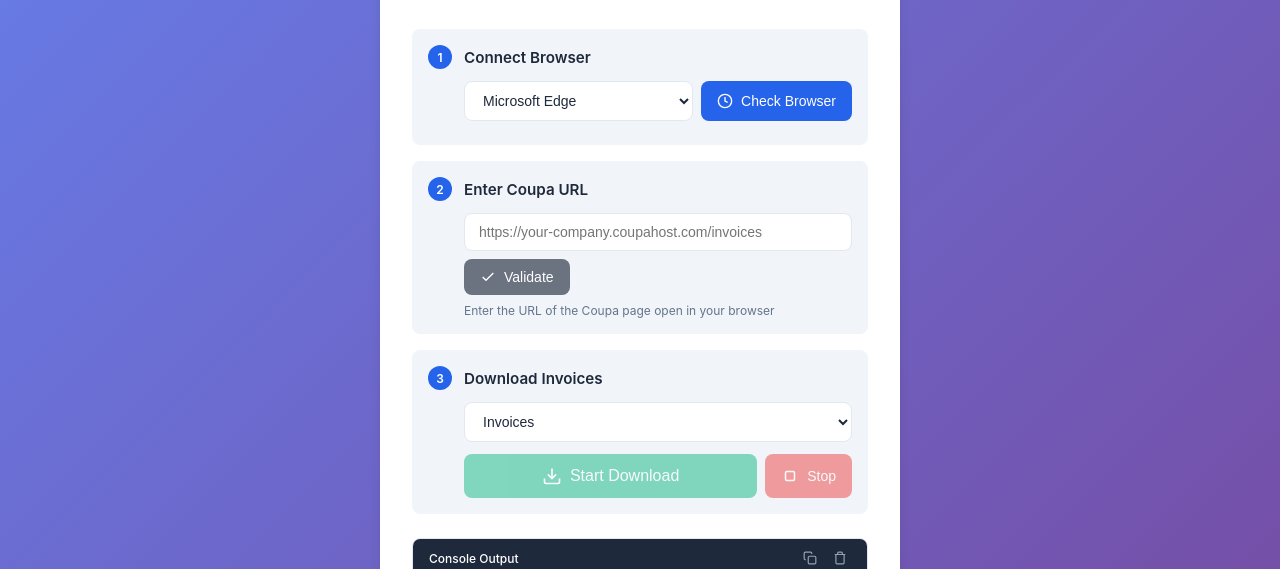
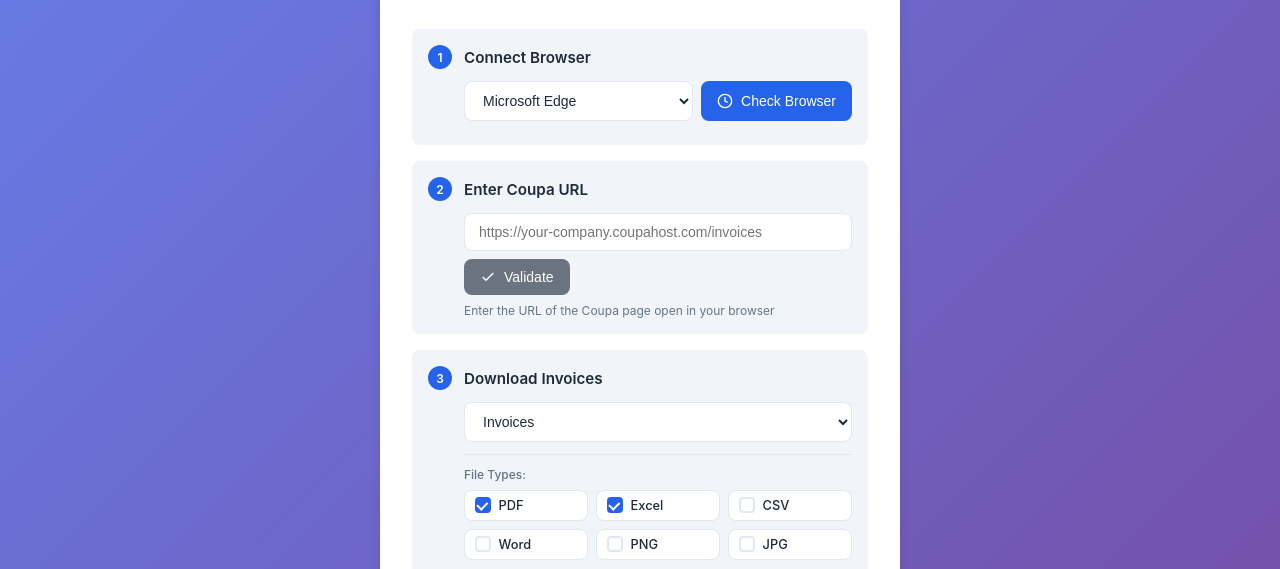
Before and after one commit to stacked-house/coupahost-invoice-downloader, an Electron app: page Code/Frontend/frontend/index.html in a window 1280 px wide. Shown: the part 193-762 px from the top of the page. Drawn offline with Linux system fonts and the light colour scheme.

Commit message:
added file type selector

```diff
--- a/Code/Frontend/frontend/index.html
+++ b/Code/Frontend/frontend/index.html
@@ -88,6 +88,43 @@
               <option value="Download_Invoice_Lines.json">Invoice Lines</option>
             </select>
           </div>
+
+          <div class="file-types-section">
+            <label class="file-types-label">File Types:</label>
+            <div class="file-types-grid">
+              <label class="file-type-checkbox">
+                <input type="checkbox" name="filetype" value="pdf" checked>
+                <span class="checkmark"></span>
+                <span class="file-ext">PDF</span>
+              </label>
+              <label class="file-type-checkbox">
+                <input type="checkbox" name="filetype" value="xlsx" checked>
+                <span class="checkmark"></span>
+                <span class="file-ext">Excel</span>
+              </label>
+              <label class="file-type-checkbox">
+                <input type="checkbox" name="filetype" value="csv">
+                <span class="checkmark"></span>
+                <span class="file-ext">CSV</span>
+              </label>
+              <label class="file-type-checkbox">
+                <input type="checkbox" name="filetype" value="docx">
+                <span class="checkmark"></span>
+                <span class="file-ext">Word</span>
+              </label>
+              <label class="file-type-checkbox">
+                <input type="checkbox" name="filetype" value="png">
+                <span class="checkmark"></span>
+                <span class="file-ext">PNG</span>
+              </label>
+              <label class="file-type-checkbox">
+                <input type="checkbox" name="filetype" value="jpg">
+                <span class="checkmark"></span>
+                <span class="file-ext">JPG</span>
+              </label>
+            </div>
+          </div>
+
           <div class="action-buttons">
             <button id="download-btn" class="btn btn-success btn-large" disabled>
               <svg width="20" height="20" viewBox="0 0 24 24" fill="none" stroke="currentColor" stroke-width="2">
--- a/Code/Frontend/frontend/preload.js
+++ b/Code/Frontend/frontend/preload.js
@@ -4,7 +4,7 @@
   checkBrowser: (browser) => ipcRenderer.invoke('check-browser', browser),
   launchBrowser: (browser) => ipcRenderer.invoke('launch-browser', browser),
   validateUrl: (url) => ipcRenderer.invoke('validate-url', url),
-  startDownload: (url, script, configFile) => ipcRenderer.invoke('start-download', url, script, configFile),
+  startDownload: (url, script, configFile, fileTypes) => ipcRenderer.invoke('start-download', url, script, configFile, fileTypes),
   stopDownload: () => ipcRenderer.invoke('stop-download'),
   onDownloadOutput: (callback) => {
     ipcRenderer.on('download-output', (event, data) => callback(data));
--- a/Code/Frontend/frontend/renderer.js
+++ b/Code/Frontend/frontend/renderer.js
@@ -152,6 +152,19 @@
   const url = urlInput.value.trim();
   const configFile = downloadType.value;
 
+  // Collect selected file types
+  const fileTypeCheckboxes = document.querySelectorAll('input[name="filetype"]:checked');
+  const fileTypes = Array.from(fileTypeCheckboxes).map(cb => cb.value);
+
+  if (fileTypes.length === 0) {
+    appendOutput('⚠ Please select at least one file type');
+    setDownloadingState(false);
+    return;
+  }
+
+  appendOutput(`Selected file types: ${fileTypes.join(', ').toUpperCase()}`);
+  appendOutput('');
+
   // Set up real-time output listener
   window.coupaAPI.onDownloadOutput((data) => {
     // Append output directly without timestamp for cleaner look
@@ -159,7 +172,7 @@
     outputDiv.scrollTop = outputDiv.scrollHeight;
   });
 
-  const res = await window.coupaAPI.startDownload(url, 'run_downloads_edge.js', configFile);
+  const res = await window.coupaAPI.startDownload(url, 'run_downloads_edge.js', configFile, fileTypes);
 
   // Clean up listener
   window.coupaAPI.removeDownloadOutputListener();
--- a/Code/Frontend/frontend/style.css
+++ b/Code/Frontend/frontend/style.css
@@ -313,6 +313,84 @@
   margin-top: 0.75rem;
 }
 
+/* File Type Selector */
+.file-types-section {
+  margin-top: 0.75rem;
+  padding-top: 0.75rem;
+  border-top: 1px solid var(--border);
+}
+
+.file-types-label {
+  font-size: 0.75rem;
+  font-weight: 500;
+  color: var(--text-muted);
+  display: block;
+  margin-bottom: 0.5rem;
+}
+
+.file-types-grid {
+  display: grid;
+  grid-template-columns: repeat(3, 1fr);
+  gap: 0.5rem;
+}
+
+.file-type-checkbox {
+  display: flex;
+  align-items: center;
+  gap: 0.5rem;
+  cursor: pointer;
+  padding: 0.4rem 0.6rem;
+  border-radius: var(--radius-sm);
+  background: white;
+  border: 1px solid var(--border);
+  transition: all 0.2s;
+  font-size: 0.8rem;
+}
+
+.file-type-checkbox:hover {
+  border-color: var(--primary);
+}
+
+.file-type-checkbox input[type="checkbox"] {
+  display: none;
+}
+
+.file-type-checkbox .checkmark {
+  width: 16px;
+  height: 16px;
+  border: 2px solid var(--border);
+  border-radius: 4px;
+  display: flex;
+  align-items: center;
+  justify-content: center;
+  transition: all 0.2s;
+  flex-shrink: 0;
+}
+
+.file-type-checkbox .checkmark::after {
+  content: '';
+  width: 8px;
+  height: 5px;
+  border-left: 2px solid white;
+  border-bottom: 2px solid white;
+  transform: rotate(-45deg) translateY(-1px);
+  opacity: 0;
+}
+
+.file-type-checkbox input[type="checkbox"]:checked + .checkmark {
+  background: var(--primary);
+  border-color: var(--primary);
+}
+
+.file-type-checkbox input[type="checkbox"]:checked + .checkmark::after {
+  opacity: 1;
+}
+
+.file-type-checkbox .file-ext {
+  color: var(--text);
+  font-weight: 500;
+}
+
 /* Output Section */
 .output-section {
   margin-top: 1.5rem;
```
Also changed, not shown: Code/Backend/electron/main.js (+5 -2 lines), Code/Backend/scripts/run_downloads_edge.js (+48 -23 lines).
